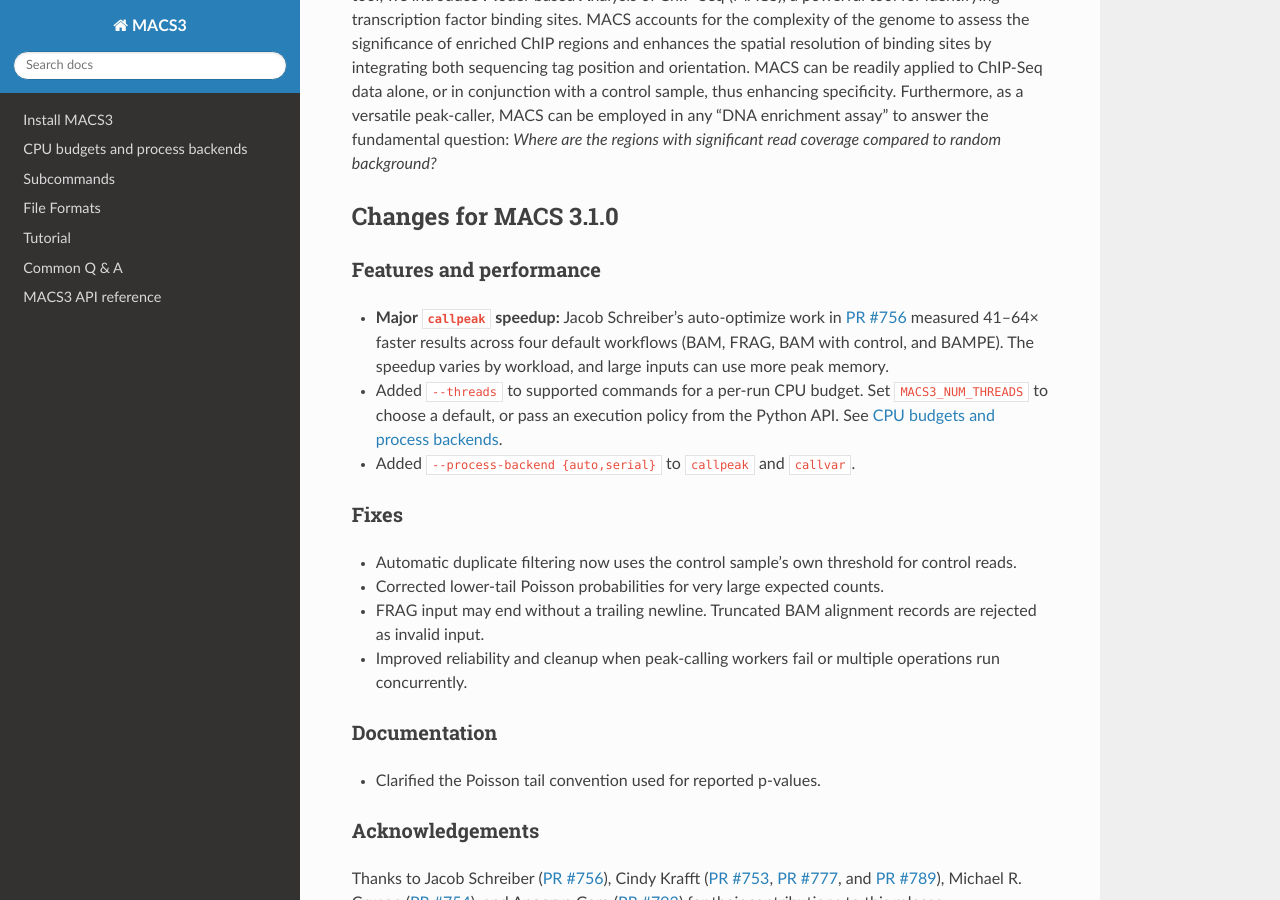
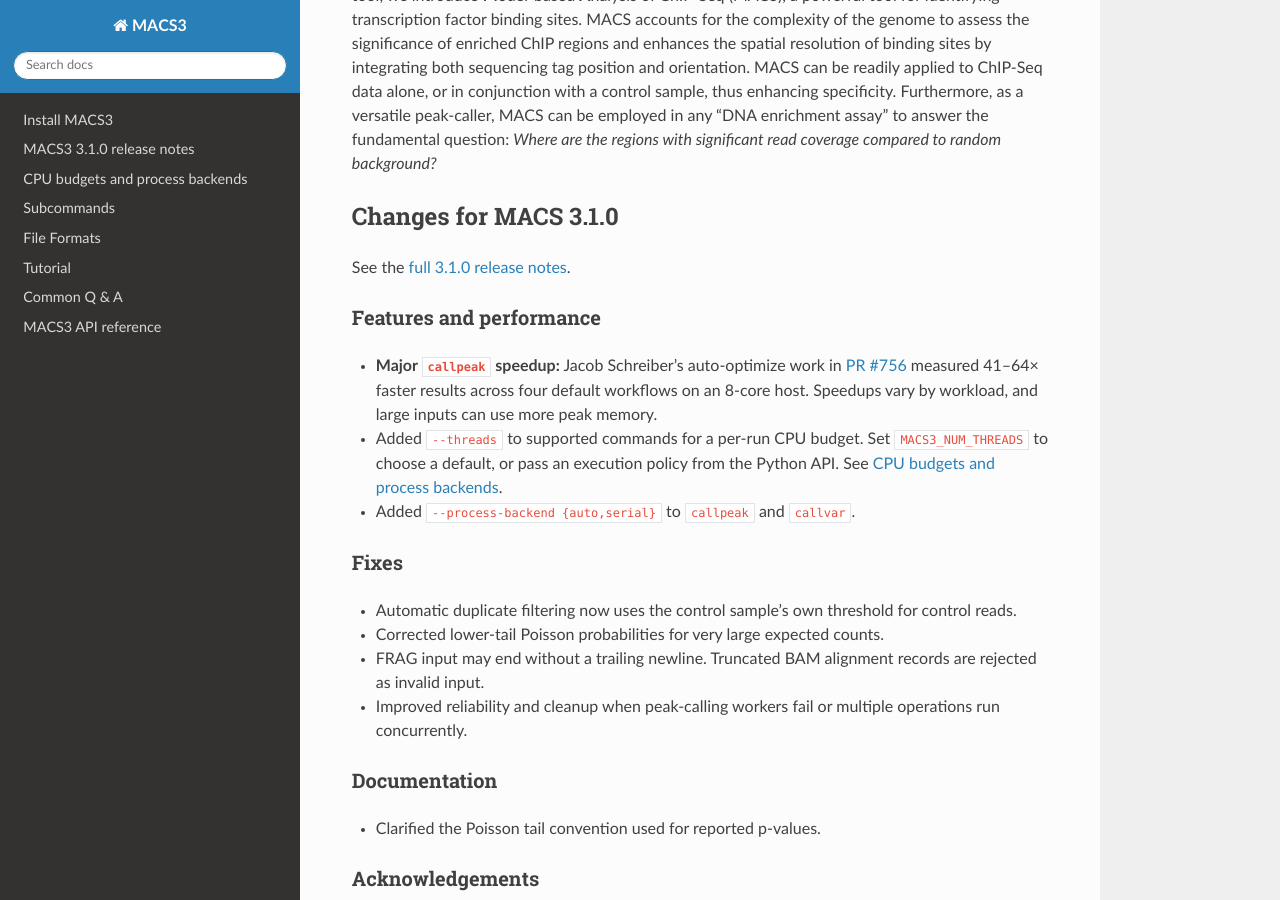
Before and after one commit to macs3-project/MACS, a Sphinx documentation site: the page built from docs/source/index.md, in a window 1280 px wide and 900 px high, scrolled down 520 px. Built offline with Sphinx 7.4.7 and the Read the Docs theme 3.1.0, drawn with Linux system fonts in a browser that asks for light colours.

Commit message:
add MACS 3.1.0 release notes

```diff
--- a/docs/source/index.md
+++ b/docs/source/index.md
@@ -28,13 +28,14 @@
 
 ## Changes for MACS 3.1.0
 
+See the [full 3.1.0 release notes](docs/release_notes/v3.1.0.md).
+
 ### Features and performance
 
 - **Major `callpeak` speedup:** Jacob Schreiber's auto-optimize work in
   [PR #756](https://github.com/macs3-project/MACS/pull/756) measured 41–64×
-  faster results across four default workflows (BAM, FRAG, BAM with control,
-  and BAMPE). The speedup varies by workload, and large inputs can use more
-  peak memory.
+  faster results across four default workflows on an 8-core host. Speedups
+  vary by workload, and large inputs can use more peak memory.
 - Added `--threads` to supported commands for a per-run CPU budget. Set
   `MACS3_NUM_THREADS` to choose a default, or pass an execution policy from
   the Python API. See [CPU budgets and process backends](docs/execution.md).
@@ -167,6 +168,7 @@
 :hidden:
 
 docs/INSTALL.md
+docs/release_notes/v3.1.0.md
 docs/execution.md
 docs/subcommands_index.md
 docs/fileformats_index.md
```
Also changed, not shown: README.md (+5 -3 lines), docs/source/docs/release_notes/v3.1.0.md (added, +56 -0 lines).
